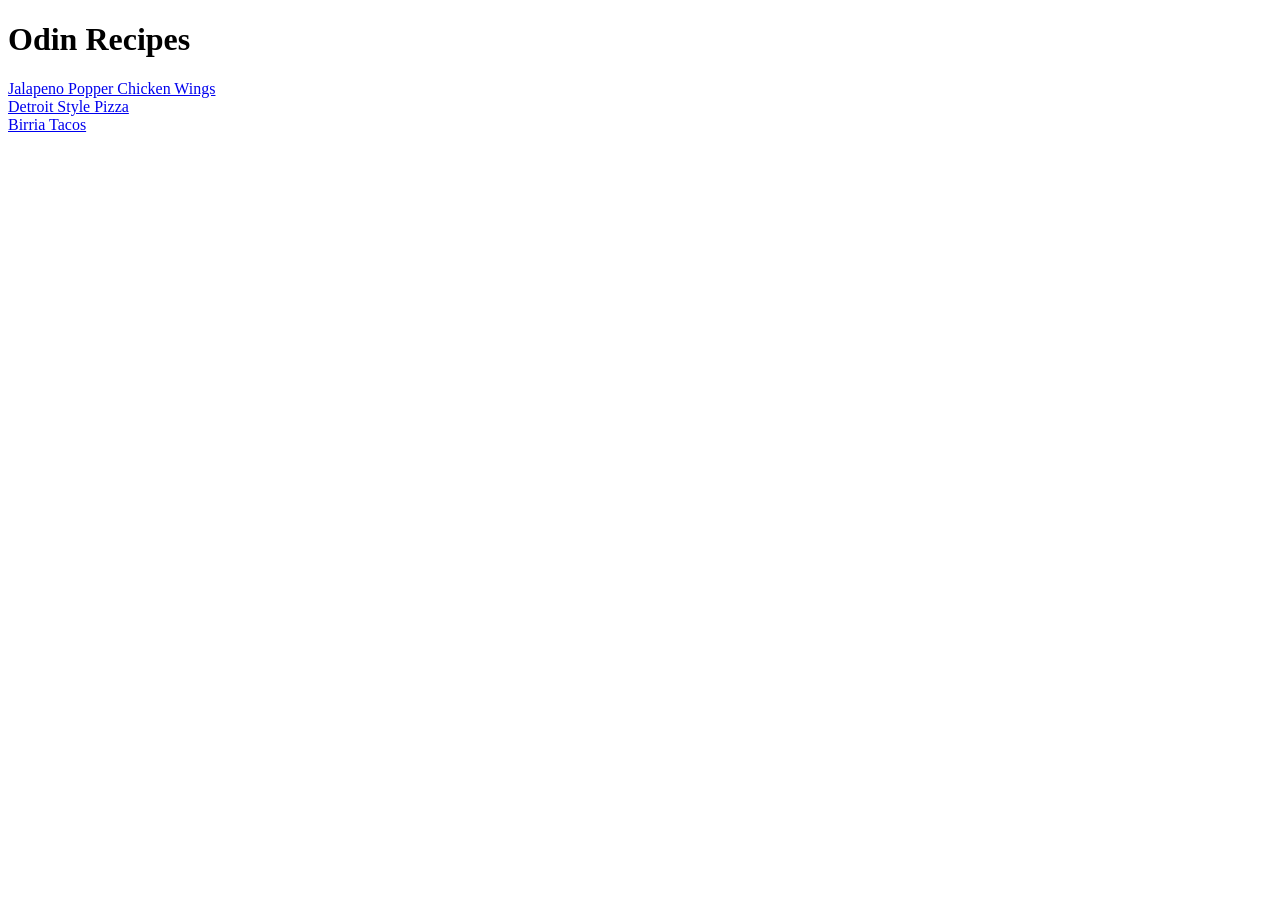
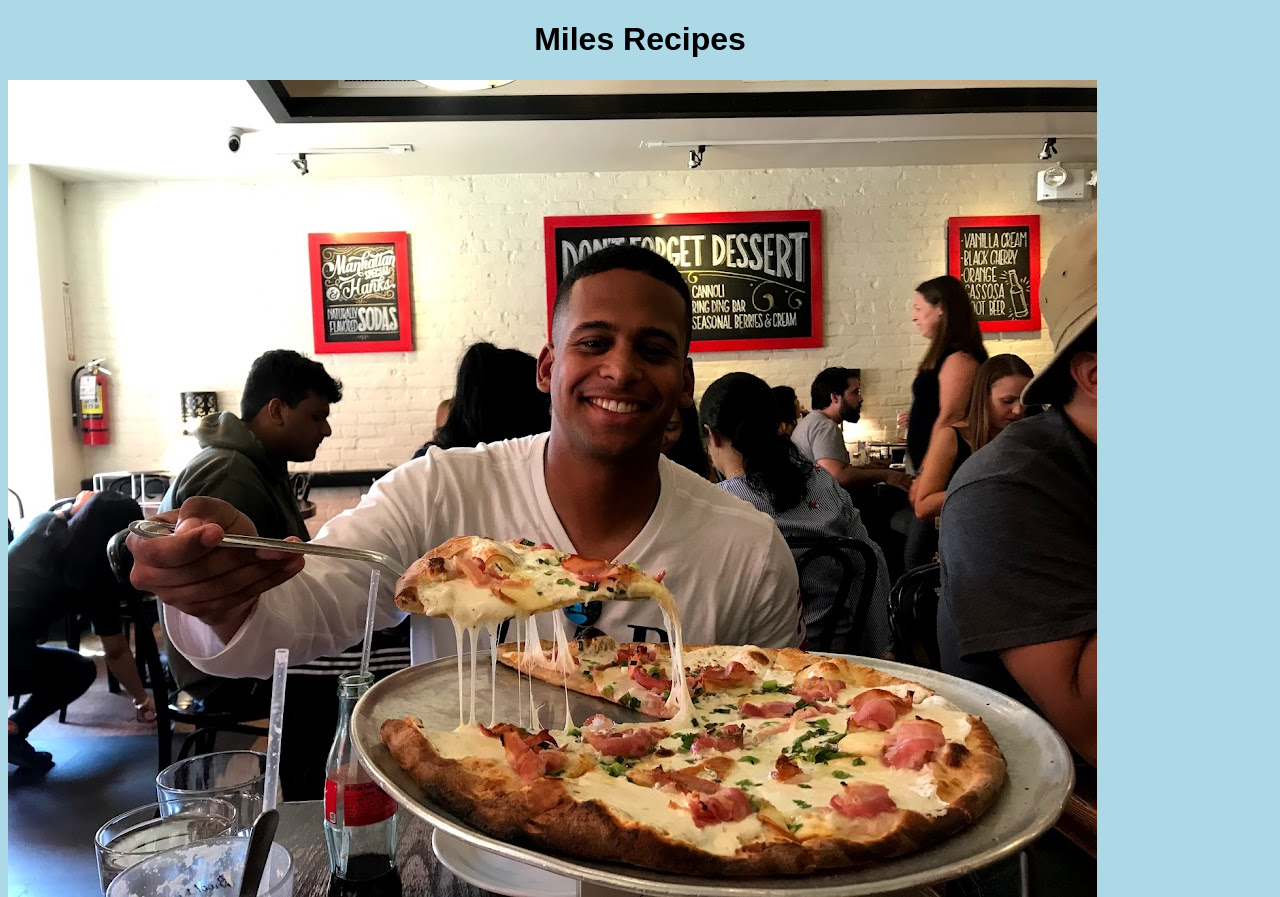
Before and after one commit to kingdallas24/My-Recipes, a plain HTML site: page index.html in a window 1280 px wide. Shown: the top 897 px of the page. Before the commit the page ends 800 px from the top, so only its background shows below. Drawn offline with Linux system fonts and the light colour scheme.

Commit message:
add styles.css, add background color, image, and google fonts to index.html

```diff
--- a/index.html
+++ b/index.html
@@ -5,13 +5,25 @@
     <meta http-equiv="X-UA-Compatible" content="IE=edge">
     <meta name="viewport" content="width=device-width, initial-scale=1.0">
     <title>Miles Recipes</title>
+    <link rel="stylesheet" href="/styles.css">
+    <link rel="preconnect" href="https://fonts.googleapis.com">
+<link rel="preconnect" href="https://fonts.gstatic.com" crossorigin>
+<link href="https://fonts.googleapis.com/css2?family=Oswald:wght@700&display=swap" rel="stylesheet">
+
 
 </head>
 <body>
-    <h1>Odin Recipes</h1>
+    <h1 class="header">Miles Recipes</h1>
+    <img src="/img/me.jpeg"alt="Me eating pizza" class="me">
 
         <div><a href="/recipes/chicken.html">Jalapeno Popper Chicken Wings</a></div>
         <div><a href="/recipes/pizza.html">Detroit Style Pizza</a></div>
         <div><a href="/recipes/tacos.html">Birria Tacos</a></div>
+
+
+
+
+
+
     </body>
 </html>
--- /dev/null
+++ b/styles.css
@@ -0,0 +1,10 @@
+h1 {
+    font-family: 'Nunito', sans-serif;
+font-family: 'Raleway', sans-serif;
+font-size:xx-large;
+text-align: center;
+}
+
+body {
+    background-color: lightblue;
+}
```
Also changed, not shown: img/me.jpeg (added).
